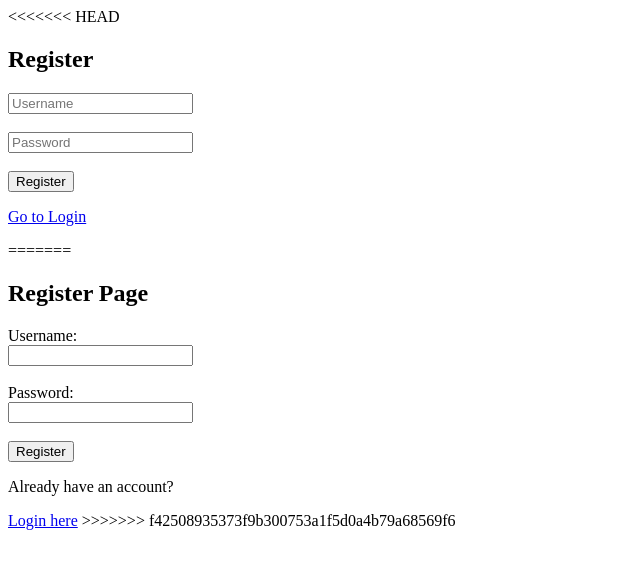
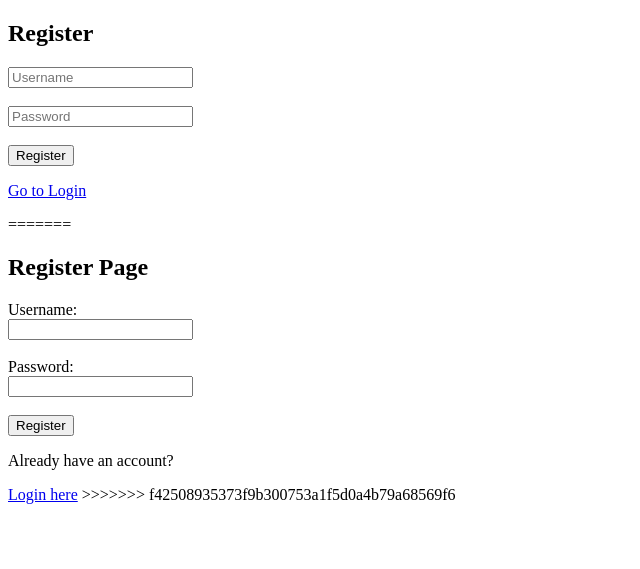
Before and after one commit to divyatharshiniiravisangkar-jpg/GitExercise-SoulSpeak, a Python web app: template templates/register.html in a window 1280 px wide. Shown: the top 569 px of the page, without its empty margins (0-640 px from the left). Run offline with Jinja, Linux system fonts and the light colour scheme; the template is opened without the code that fills it, so the values that code supplies are empty.

Commit message:
updated login and register

```diff
--- a/templates/login.html
+++ b/templates/login.html
@@ -8,7 +8,6 @@
 <h2>Login</h2>
 
 <form method="POST" action="/login">
-<<<<<<< HEAD
     <input type="text" name="username" placeholder="Username" required><br><br>
     <input type="password" name="password" placeholder="Password" required><br><br>
     <button type="submit">Login</button>
--- a/templates/register.html
+++ b/templates/register.html
@@ -4,8 +4,6 @@
     <title>Register</title>
 </head>
 <body>
-
-<<<<<<< HEAD
 <h2>Register</h2>
 
 <form method="POST" action="/register">
```
